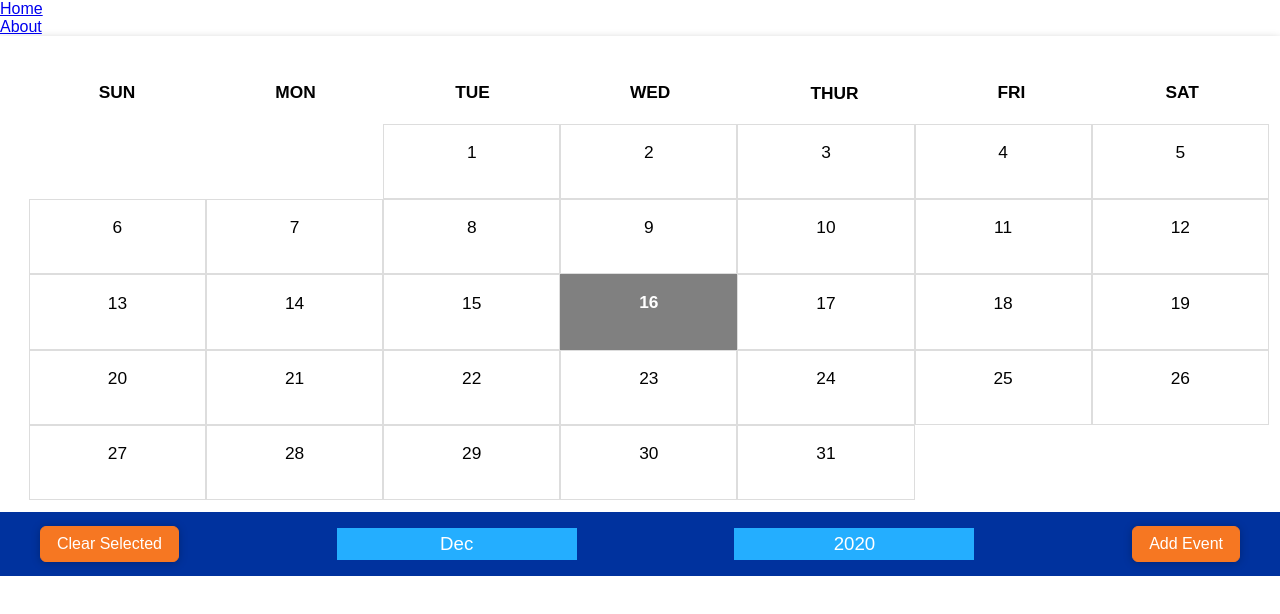
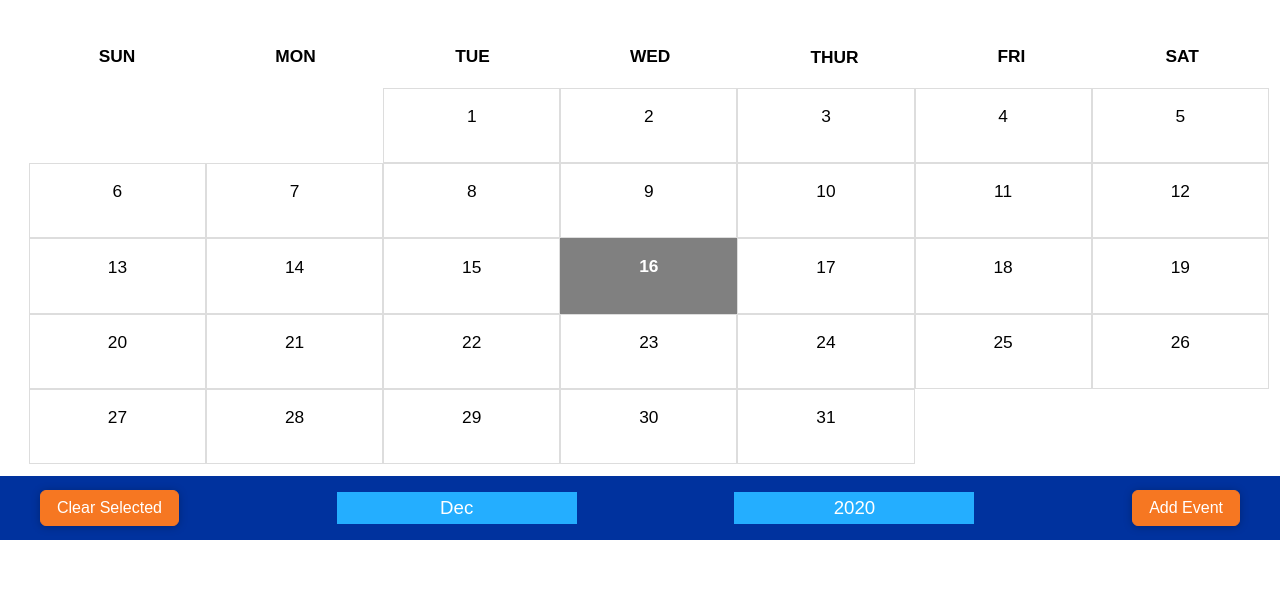
Before and after one commit to RamsayAFencl/Fundemamentals-Final-Assignment-Team-PI, a plain HTML site: page CalendarApp/index.html in a window 1280 px wide. Drawn offline with nearby package versions, Linux system fonts and the light colour scheme.

Commit message:
rerolled html

```diff
--- a/CalendarApp/index.html
+++ b/CalendarApp/index.html
@@ -9,19 +9,9 @@
     <script src="assets/scripts/app.js" defer></script>
     <title>Live Calendar</title>
   </head>
-  <nav class="navbar navbar-expand-md">
-      <div class="collapse navbar-collapse" id="main-navigation">
-          <ul class="navbar-nav">
-              <li class="nav-item">
-                  <a class="nav-link" href="#">Home</a>
-              </li>
-              <li class="nav-item">
-                  <a class="nav-link" href="#">About</a>
-              </li>
-          </ul>
-      </div>
-  </nav>
-  <div class="calendar" id="calendar">
+  <body>
+ <div class="calendar" id="calendar">
+
 
     <div class="clear"></div>
 
@@ -94,6 +84,4 @@
     <div id="event-list" class="event-list">
     </div>
   </body>
-
-
- </html>
+</html>
```
